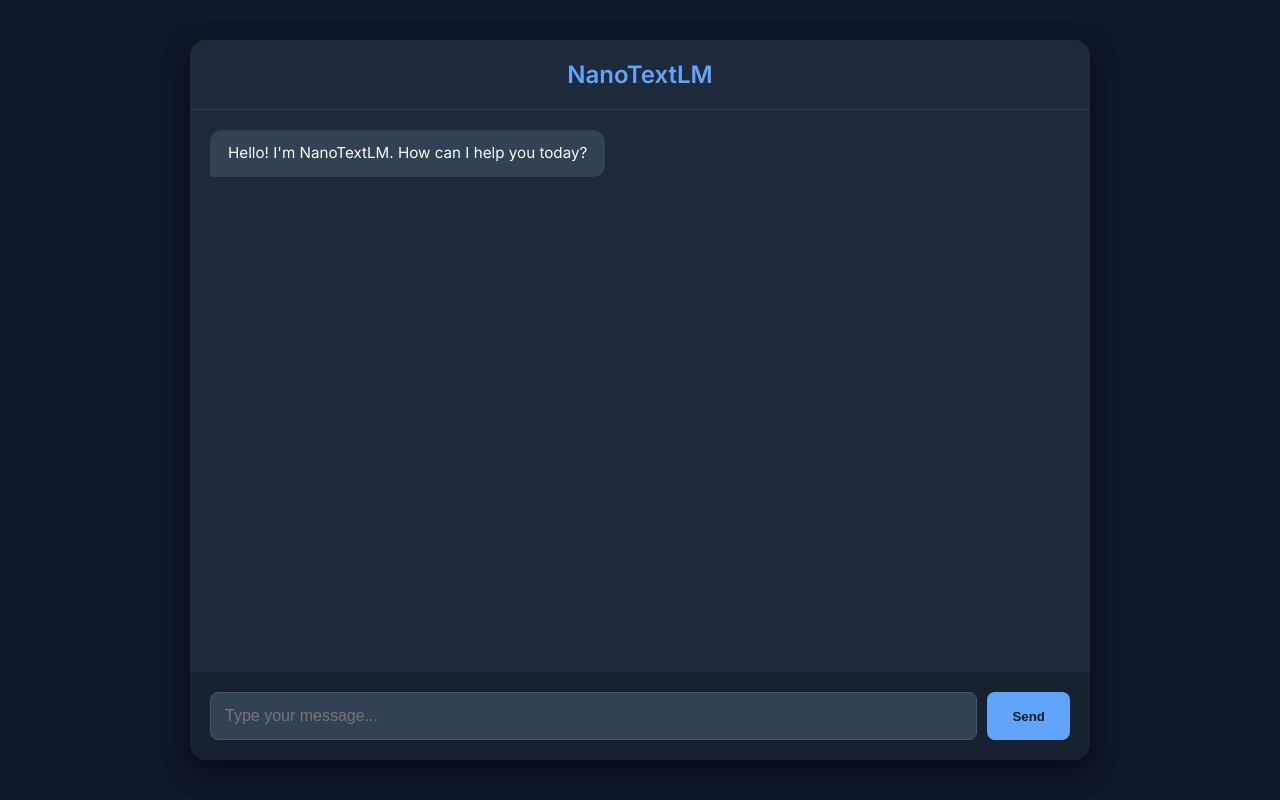
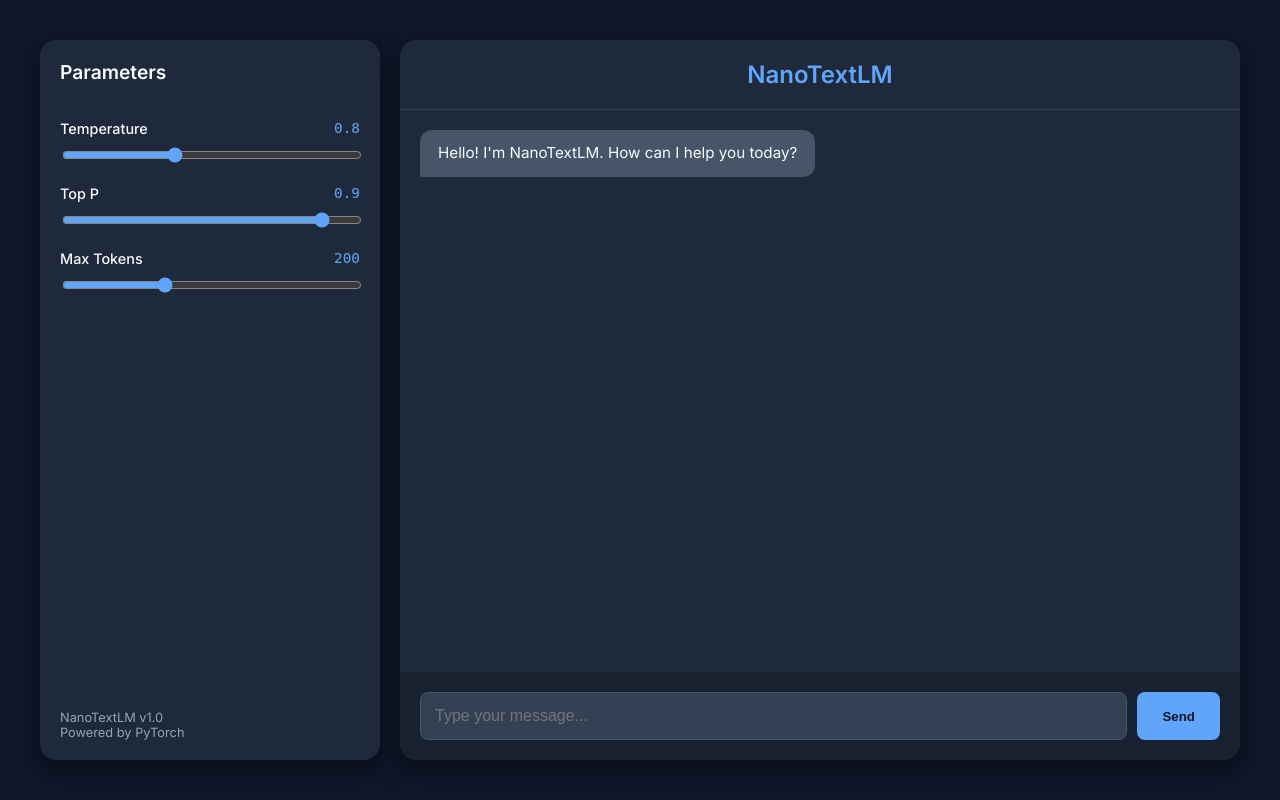
Before and after one commit to udaykiriti/NanoTextLM, a FastAPI app: page / in a window 1280 px wide. Run offline with FastAPI, Linux system fonts and the light colour scheme.

Commit message:
Add Advanced Web UI (Controls) and Context-Aware CLI Chat

```diff
--- a/src/templates/index.html
+++ b/src/templates/index.html
@@ -9,11 +9,13 @@
         :root {
             --bg-color: #0f172a;
             --chat-bg: #1e293b;
+            --panel-bg: #334155;
             --user-msg-bg: #3b82f6;
-            --bot-msg-bg: #334155;
+            --bot-msg-bg: #475569;
             --text-color: #f8fafc;
             --input-bg: #334155;
             --accent: #60a5fa;
+            --slider-track: #94a3b8;
         }
 
         body {
@@ -28,10 +30,27 @@
             align-items: center;
         }
 
+        .main-wrapper {
+            display: flex;
+            width: 95%;
+            max-width: 1200px;
+            height: 90vh;
+            gap: 20px;
+        }
+
+        .settings-panel {
+            width: 300px;
+            background-color: var(--chat-bg);
+            border-radius: 16px;
+            padding: 20px;
+            display: flex;
+            flex-direction: column;
+            gap: 20px;
+            box-shadow: 0 10px 25px rgba(0,0,0,0.5);
+        }
+
         .container {
-            width: 90%;
-            max-width: 900px;
-            height: 90vh;
+            flex-grow: 1;
             background-color: var(--chat-bg);
             border-radius: 16px;
             box-shadow: 0 10px 25px rgba(0,0,0,0.5);
@@ -61,7 +80,6 @@
             gap: 15px;
         }
 
-        /* Scrollbar Styling */
         .chat-box::-webkit-scrollbar { width: 8px; }
         .chat-box::-webkit-scrollbar-thumb { background: #475569; border-radius: 4px; }
 
@@ -129,20 +147,58 @@
         button:active { transform: scale(0.98); }
         button:disabled { background-color: #475569; cursor: not-allowed; }
 
-        .cursor {
-            display: inline-block;
-            width: 6px;
-            height: 16px;
-            background-color: var(--accent);
-            margin-left: 4px;
-            vertical-align: middle;
-            animation: blink 1s infinite;
+        /* Sliders */
+        .setting-group {
+            display: flex;
+            flex-direction: column;
+            gap: 8px;
         }
 
-        @keyframes blink { 50% { opacity: 0; } }
+        .setting-group label {
+            font-size: 0.9rem;
+            font-weight: 500;
+            display: flex;
+            justify-content: space-between;
+        }
+
+        input[type=range] {
+            width: 100%;
+            accent-color: var(--accent);
+        }
+
+        .val-display {
+            font-family: monospace;
+            color: var(--accent);
+        }
+
     </style>
 </head>
 <body>
+
+<div class="main-wrapper">
+    <div class="settings-panel">
+        <h2 style="margin-top: 0; font-size: 1.2rem;">Parameters</h2>
+
+        <div class="setting-group">
+            <label>Temperature <span id="temp-val" class="val-display">0.8</span></label>
+            <input type="range" id="temp" min="0.1" max="2.0" step="0.1" value="0.8">
+        </div>
+
+        <div class="setting-group">
+            <label>Top P <span id="topp-val" class="val-display">0.9</span></label>
+            <input type="range" id="topp" min="0.1" max="1.0" step="0.05" value="0.9">
+        </div>
+
+        <div class="setting-group">
+            <label>Max Tokens <span id="tokens-val" class="val-display">200</span></label>
+            <input type="range" id="tokens" min="50" max="500" step="10" value="200">
+        </div>
+
+        <div style="margin-top: auto; font-size: 0.8rem; color: #94a3b8;">
+            NanoTextLM v1.0<br>
+            Powered by PyTorch
+        </div>
+    </div>
 
     <div class="container">
         <div class="header">
@@ -158,11 +214,22 @@
             <button id="send-btn">Send</button>
         </div>
     </div>
+</div>
 
 <script>
     const chatBox = document.getElementById('chat-box');
     const userInput = document.getElementById('user-input');
     const sendBtn = document.getElementById('send-btn');
+
+    // Settings
+    const tempInput = document.getElementById('temp');
+    const toppInput = document.getElementById('topp');
+    const tokensInput = document.getElementById('tokens');
+
+    // Update displays
+    tempInput.oninput = () => document.getElementById('temp-val').innerText = tempInput.value;
+    toppInput.oninput = () => document.getElementById('topp-val').innerText = toppInput.value;
+    tokensInput.oninput = () => document.getElementById('tokens-val').innerText = tokensInput.value;
 
     // Event Listeners
     userInput.addEventListener('keypress', (e) => { if(e.key === 'Enter') sendMessage(); });
@@ -188,7 +255,12 @@
             const response = await fetch('/api/generate_stream', {
                 method: 'POST',
                 headers: { 'Content-Type': 'application/json' },
-                body: JSON.stringify({ prompt: text })
+                body: JSON.stringify({
+                    prompt: text,
+                    temperature: parseFloat(tempInput.value),
+                    top_p: parseFloat(toppInput.value),
+                    max_tokens: parseInt(tokensInput.value)
+                })
             });
 
             if (!response.ok) throw new Error("Network error");
```
Also changed, not shown: src/inference.py (+39 -33 lines). Lines whose indentation alone changed are shown as unchanged.
